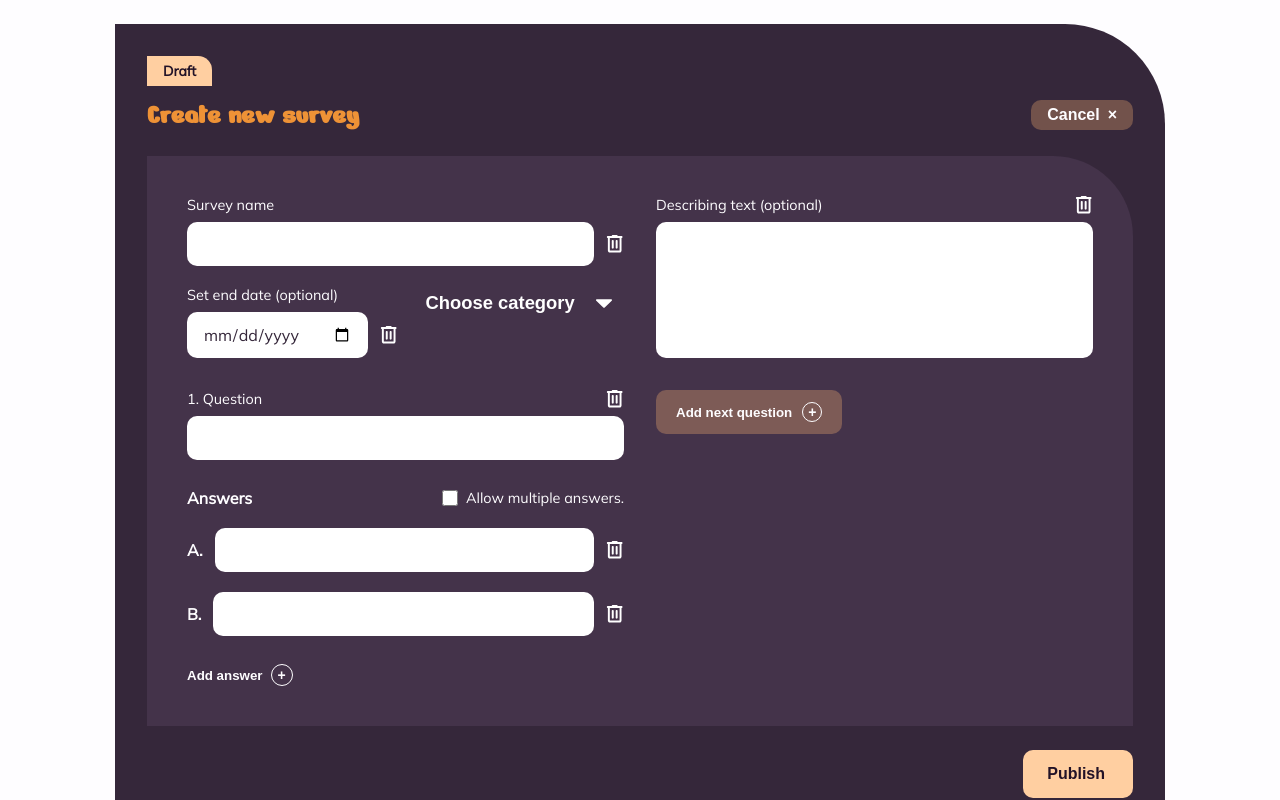
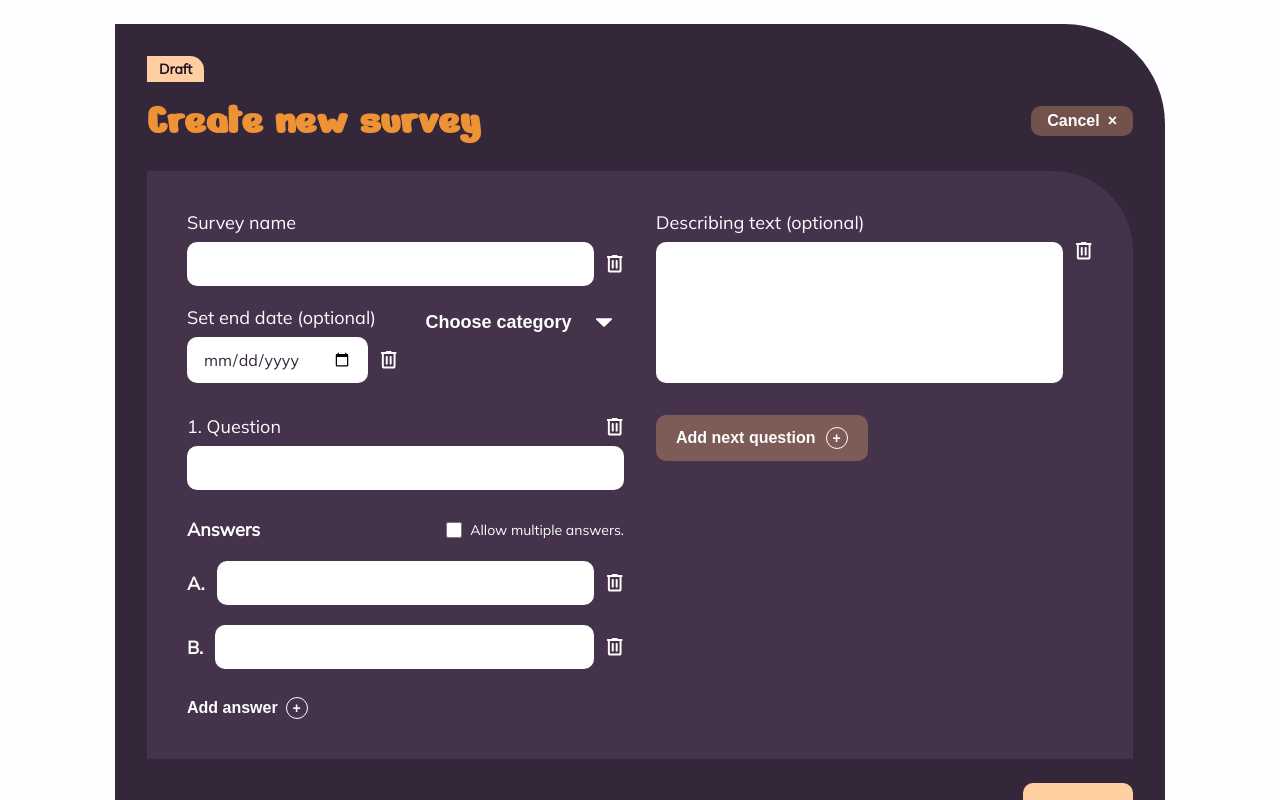
Before and after one commit to KamilMathea/PollApp, an Angular app: page / in a window 1280 px wide. Both pictures are taken after a click on the button "New survey". Shown: the top 800 px of the page. Built offline with nearby package versions, Linux system fonts and the light colour scheme; a web font is replaced by a local one.

Commit message:
style(modal): adjust textarea layout and typography for desktop/mobile
- Position trash button inline on desktop and in label header on mobile for description
- Update font sizes across modal elements
- Clean up HTML structure in app.html and SCSS in _modal.scss

```diff
--- a/src/app/app.html
+++ b/src/app/app.html
@@ -142,19 +142,15 @@
   </div>
 </section>
 
-<!-- Native Dialog Overlay -->
 <dialog #surveyModal class="modal-dialog">
   <div class="modal-dialog__container">
 
-    <!-- Mobil: Logo oben links -->
     <div class="modal-dialog__mobile-logo">
       <img src="/assets/images/Logo_dark.svg" alt="PollApp Logo" />
     </div>
 
-    <!-- Hauptkarte (Primary Purple, border-radius oben rechts: 100px) -->
     <div class="modal-card">
 
-      <!-- Top Header Area -->
       <div class="modal-card__header">
         <div class="modal-card__badge">Draft</div>
 
@@ -168,13 +164,10 @@
         </div>
       </div>
 
-      <!-- Formularkarte (rgba(142, 112, 153, 0.16), border-radius oben rechts: 80px) -->
       <form class="survey-form">
 
-        <!-- Oben Links -->
         <div class="survey-form__section survey-form__section--top-left">
 
-          <!-- Survey Name -->
           <div class="form-group">
             <label for="surveyName">Survey name</label>
             <div class="input-with-action">
@@ -185,7 +178,6 @@
             </div>
           </div>
 
-          <!-- End Date & Dropdown in einer Reihe -->
           <div class="survey-form__row">
 
             <div class="form-group form-group--half">
@@ -198,7 +190,6 @@
               </div>
             </div>
 
-            <!-- Custom Dropdown auf Höhe des Labels (align-self: flex-start) -->
             <div class="form-group form-group--half form-group--dropdown">
               <div class="custom-dropdown" [class.is-open]="isDropdownOpen()"
                 [class.has-selection]="selectedModalCategory()">
@@ -223,20 +214,26 @@
           </div>
         </div>
 
-        <!-- Oben Rechts -->
         <div class="survey-form__section survey-form__section--top-right">
           <div class="form-group form-group--full-height">
+
             <div class="form-group__label-row">
               <label for="description">Describing text (optional)</label>
-              <button type="button" class="btn-trash" aria-label="Beschreibung löschen">
+              <button type="button" class="btn-trash btn-trash--mobile-header" aria-label="Beschreibung löschen">
                 <img src="/assets/images/Trash.svg" alt="Delete" />
               </button>
             </div>
-            <textarea id="description" class="form-control form-control--textarea"></textarea>
+
+            <div class="input-with-action input-with-action--full-height">
+              <textarea id="description" class="form-control form-control--textarea"></textarea>
+              <button type="button" class="btn-trash btn-trash--desktop-inline" aria-label="Beschreibung löschen">
+                <img src="/assets/images/Trash.svg" alt="Delete" />
+              </button>
+            </div>
+
           </div>
         </div>
 
-        <!-- Unten Links -->
         <div class="survey-form__section survey-form__section--bottom-left">
 
           <div class="form-group">
@@ -257,7 +254,6 @@
             </label>
           </div>
 
-          <!-- Answer A -->
           <div class="answer-option">
             <div class="answer-option__header">
               <span class="answer-option__prefix">A.</span>
@@ -273,7 +269,6 @@
             </div>
           </div>
 
-          <!-- Answer B -->
           <div class="answer-option">
             <div class="answer-option__header">
               <span class="answer-option__prefix">B.</span>
@@ -295,7 +290,6 @@
           </button>
         </div>
 
-        <!-- Unten Rechts -->
         <div class="survey-form__section survey-form__section--bottom-right">
           <button type="button" class="btn-add-next-question">
             <span>Add next question</span>
@@ -305,7 +299,6 @@
 
       </form>
 
-      <!-- Footer / Publish Button (Desktop: Rechtsbündig, Mobil: Zentriert) -->
       <div class="modal-card__footer">
         <button type="submit" class="btn-primary btn-publish">
           Publish
--- a/src/styles/components/_dropdown.scss
+++ b/src/styles/components/_dropdown.scss
@@ -17,7 +17,6 @@
         outline: none;
         transition: background-color 0.2s ease-in-out;
         width: 100%;
-        box-sizing: border-box;
 
         &::after {
             content: '';
@@ -53,9 +52,8 @@
 
     &__trigger-text {
         color: $text-light;
-        font-family: inherit;
         font-weight: 700;
-        font-size: 1.15rem;
+        font-size: 1.125rem;
         padding: 0 12px 0 0;
         white-space: nowrap;
     }
@@ -78,9 +76,6 @@
     &__dropdown-item {
         padding: 8px 16px;
         color: $text-dark;
-        font-family: inherit;
-        font-size: 0.95rem;
-        font-weight: 500;
         text-align: left;
         cursor: pointer;
         transition: background-color 0.2s ease-in-out;
--- a/src/styles/components/_modal.scss
+++ b/src/styles/components/_modal.scss
@@ -20,7 +20,6 @@
         justify-content: center;
         min-height: 100vh;
         padding: 24px;
-        box-sizing: border-box;
     }
 
     &__mobile-logo {
@@ -35,7 +34,6 @@
     }
 }
 
-// Hauptkarte: Border-Radius oben rechts 100px
 .modal-card {
     background-color: $primary-purple;
     border-radius: 0 100px 0 0;
@@ -45,7 +43,6 @@
     display: flex;
     flex-direction: column;
     gap: 24px;
-    box-sizing: border-box;
 
     &__header {
         display: flex;
@@ -56,9 +53,9 @@
     &__badge {
         background-color: $secondary-orange;
         color: $text-dark;
-        font-weight: 700;
+        font-weight: 600;
         font-size: 0.875rem;
-        padding: 6px 16px;
+        padding: 4px 12px;
         border-top-right-radius: 14px;
     }
 
@@ -72,12 +69,9 @@
 
     &__title {
         color: $heading-orange;
-        font-size: 1.75rem;
-        margin: 0;
-        font-weight: 700;
+        font-size: 2.75rem;
     }
 
-    // Desktop: Publish Button Rechtsbündig
     &__footer {
         display: flex;
         justify-content: flex-end;
@@ -85,7 +79,6 @@
     }
 }
 
-// Innere Form-Karte: Border-Radius oben rechts 80px
 .survey-form {
     background-color: $bg-inner-card;
     border-radius: 0 80px 0 0;
@@ -106,7 +99,6 @@
         }
     }
 
-    // Zeile für End-Date und Dropdown
     &__row {
         display: flex;
         gap: 16px;
@@ -114,7 +106,6 @@
     }
 }
 
-// Formular-Gruppen
 .form-group {
     display: flex;
     flex-direction: column;
@@ -124,7 +115,6 @@
         flex: 1;
     }
 
-    // Richtet das Dropdown auf derselben Höhe wie das Label "Set end date" aus
     &--dropdown {
         align-self: flex-start;
     }
@@ -135,7 +125,7 @@
 
     label {
         color: $color-white-soft;
-        font-size: 0.9rem;
+        font-size: 1.125rem;
     }
 
     &__label-row {
@@ -145,7 +135,6 @@
     }
 }
 
-// Eingabefeld Container
 .input-with-action {
     display: flex;
     align-items: center;
@@ -155,6 +144,11 @@
     .form-control {
         flex: 1;
     }
+
+    &--full-height {
+        height: 100%;
+        align-items: flex-start;
+    }
 }
 
 .form-control {
@@ -162,14 +156,12 @@
     padding: 12px 16px;
     border-radius: $radius-button;
     border: none;
-    background-color: #ffffff;
     color: $primary-purple;
-    font-family: inherit;
+    font-family: 'Mulish';
     font-size: 1rem;
-    box-sizing: border-box;
 
     &:focus {
-        outline: 2px solid $primary-orange;
+        background-color: $orange-light;
     }
 
     &--textarea {
@@ -179,7 +171,6 @@
     }
 }
 
-// Answers Sektion Fix für Desktop Flexbox-Verhalten
 .answers-header {
     display: flex;
     justify-content: space-between;
@@ -187,6 +178,7 @@
     margin-top: 8px;
 
     &__label {
+        font-size: 1.125rem;
         font-weight: 700;
         color: $color-white-soft;
     }
@@ -197,8 +189,7 @@
     align-items: center;
     gap: 8px;
     cursor: pointer;
-    font-size: 0.9rem;
-    color: $color-white-soft;
+    font-size: 0.875rem;
 
     input[type='checkbox'] {
         accent-color: $primary-orange;
@@ -220,6 +211,7 @@
     }
 
     &__prefix {
+        font-size: 1.125rem;
         font-weight: 700;
         color: $color-white-soft;
     }
@@ -233,12 +225,10 @@
     }
 }
 
-// Mülleimer Button Utility
 .btn-trash {
     background: transparent;
     border: none;
     cursor: pointer;
-    padding: 0;
     display: inline-flex;
     align-items: center;
     flex-shrink: 0;
@@ -257,7 +247,6 @@
     }
 }
 
-// Cancel Button: border-radius: 10px, Textfarbe ändert sich beim Hovern NICHT
 .btn-cancel {
     background-color: $orange-translucent;
     color: $color-white-soft;
@@ -289,6 +278,7 @@
     align-items: center;
     gap: 8px;
     cursor: pointer;
+    font-size: 1rem;
     font-weight: 700;
     padding: 0;
     margin-top: 8px;
@@ -305,7 +295,6 @@
     }
 }
 
-// Add Next Question Button: Textfarbe ändert sich beim Hovern NICHT
 .btn-add-next-question {
     background-color: $orange-translucent;
     color: $color-white-soft;
@@ -316,6 +305,7 @@
     align-items: center;
     gap: 10px;
     cursor: pointer;
+    font-size: 1rem;
     font-weight: 700;
     transition: background-color 0.2s ease;
 
@@ -324,8 +314,8 @@
     }
 
     &__icon {
-        width: 20px;
-        height: 20px;
+        width: 22px;
+        height: 22px;
         border-radius: 50%;
         border: 1px solid currentColor;
         display: inline-flex;
@@ -354,7 +344,6 @@
             margin-top: 8px;
         }
 
-        // Mobil: Schließen Button (nur X)
         .btn-cancel {
             position: absolute;
             right: 0;
@@ -370,13 +359,12 @@
             }
         }
 
-        // Mobil: Publish Button zentriert
         &__footer {
             justify-content: center;
 
             .btn-publish {
                 width: 100%;
-                max-width: 280px;
+                max-width: 150px;
                 text-align: center;
             }
         }
@@ -402,7 +390,6 @@
         }
     }
 
-    // Mobil: Mülleimer bei Antworten wandert in den Header
     .answer-option {
         flex-direction: column;
         align-items: flex-start;
```
